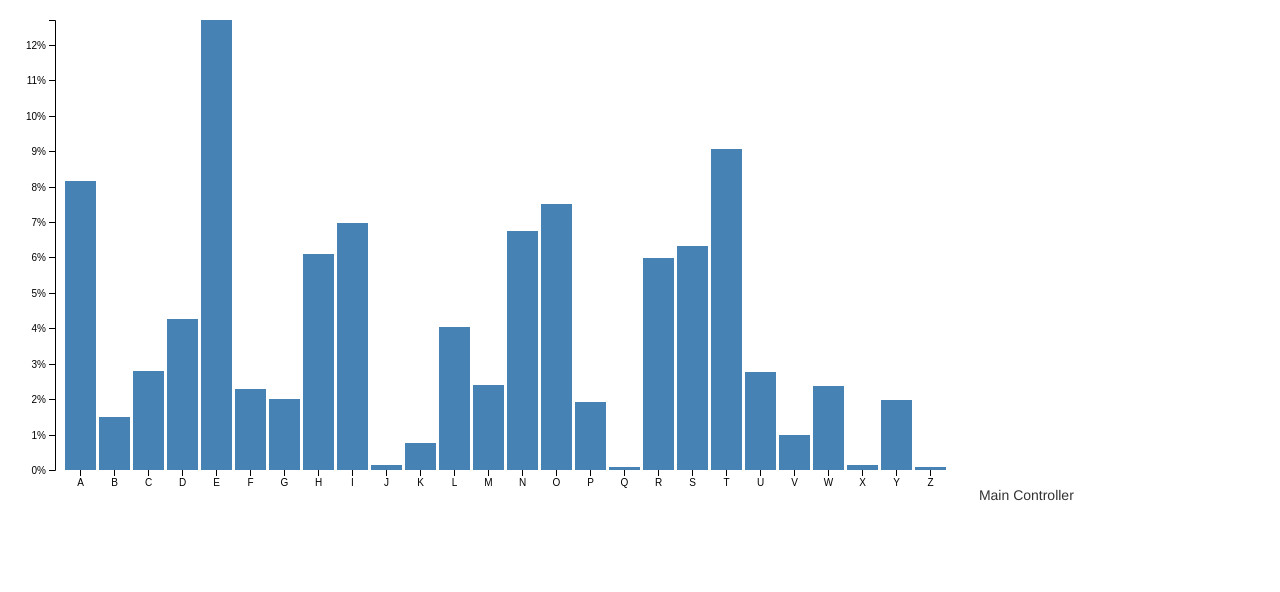
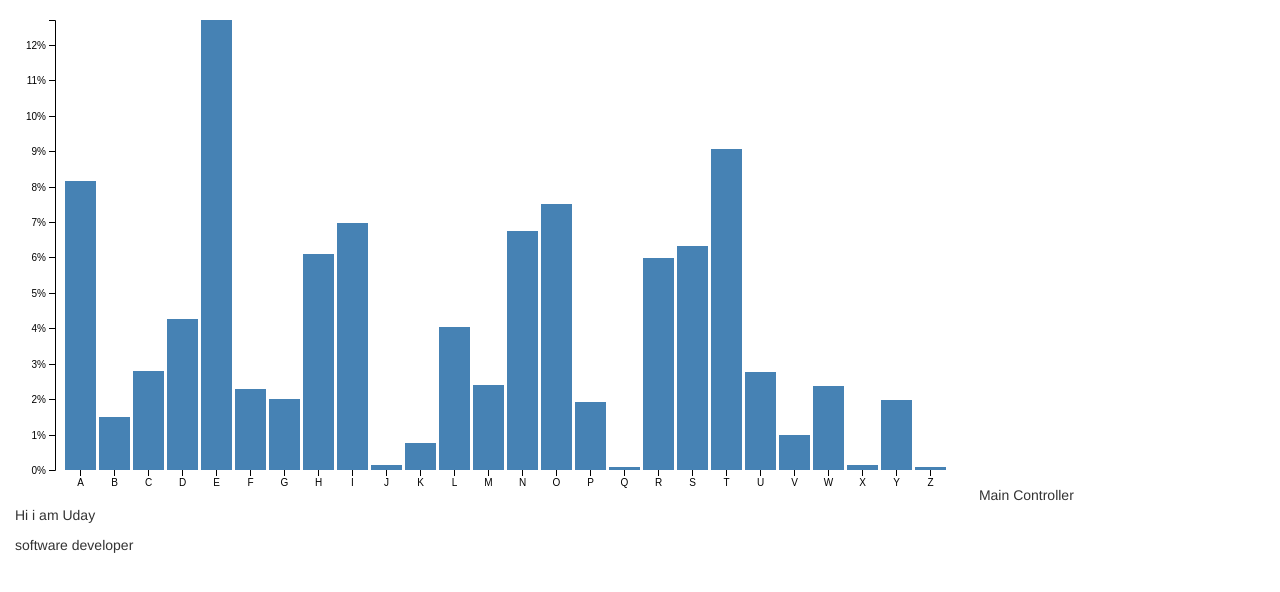
Before and after one commit to udaysinghkushwah/d3js, a website: page index.html in a window 1280 px wide. Drawn offline with nearby package versions, Linux system fonts and the light colour scheme; some packages are replaced by stand-ins of ours.

Commit message:
d3 select dom,selectAll,change color of p examples

```diff
--- a/views/main.html
+++ b/views/main.html
@@ -14,4 +14,6 @@
 <div ng-controller="MainCtrl">
     <svg width="960" height="500"></svg>
     <span>{{d3obj}}</span>
+    <p>Hi i am Uday</p>
+    <p>software developer</p>
 </div>
```
Also changed, not shown: js/controllers/mainController.js (+46 -0 lines).
